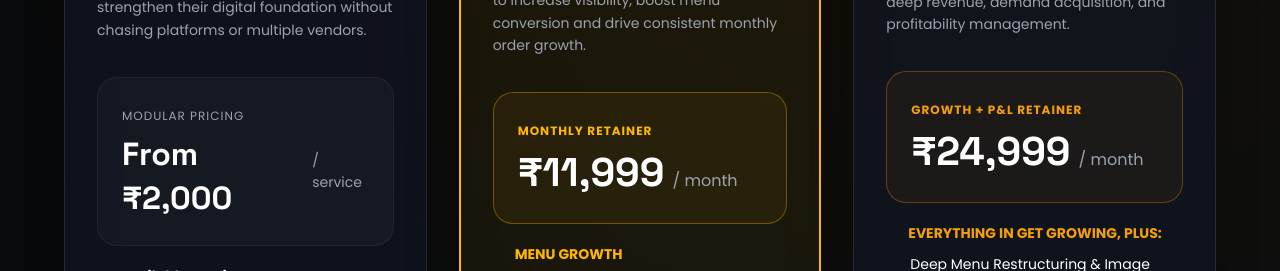
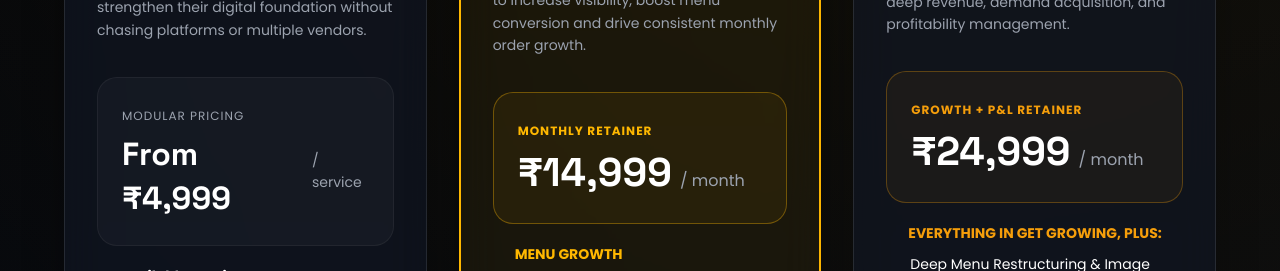
Before and after one commit to swavedooja/junoDigital, a React (Vite) app: page / in a window 1280 px wide. Shown: the part 9000-9271 px from the top of the page. Built offline with nearby package versions, Linux system fonts and the light colour scheme; some icons are missing.

Commit message:
Update pricing to ₹4,999 per service and ₹14,999 per month

```diff
--- a/src/components/ContactSection.tsx
+++ b/src/components/ContactSection.tsx
@@ -258,8 +258,8 @@ const ContactSection: React.FC = () => {
                       required
                     >
                       <MenuItem value="Talk to Juno">Talk to Juno (General Consultation)</MenuItem>
-                      <MenuItem value="Get Online Plan">01 — Get Online (One-Time Setup from ₹2,000)</MenuItem>
-                      <MenuItem value="Get Growing Plan">02 — Get Growing (Monthly Plan ₹11,999/mo)</MenuItem>
+                      <MenuItem value="Get Online Plan">01 — Get Online (One-Time Setup from ₹4,999)</MenuItem>
+                      <MenuItem value="Get Growing Plan">02 — Get Growing (Monthly Plan ₹14,999/mo)</MenuItem>
                       <MenuItem value="Get Ahead Plan">03 — Get Ahead (Growth + P&L Plan ₹24,999/mo)</MenuItem>
                       <MenuItem value="Get a Growth Assessment">Get a Free Growth Assessment</MenuItem>
                       <MenuItem value="General Inquiry">General Inquiry</MenuItem>
--- a/src/components/PackagesSection.tsx
+++ b/src/components/PackagesSection.tsx
@@ -166,7 +166,7 @@ const oneTimeServices = [
 
 const comparisonData = [
   { feature: 'Model', getOnline: 'One-time', getGrowing: 'Monthly', getAhead: 'Monthly', isText: true },
-  { feature: 'Price', getOnline: 'From ₹2,000', getGrowing: '₹11,999', getAhead: '₹24,999', isPrice: true },
+  { feature: 'Price', getOnline: 'From ₹4,999', getGrowing: '₹14,999', getAhead: '₹24,999', isPrice: true },
   { feature: 'Platform onboarding', getOnline: true, getGrowing: false, getAhead: false },
   { feature: 'Food photography', getOnline: true, getGrowing: 'Optional', getAhead: 'Optional' },
   { feature: 'Menu setup', getOnline: true, getGrowing: true, getAhead: true },
@@ -381,7 +381,7 @@ const PackagesSection: React.FC = () => {
                     </Typography>
                     <Stack direction="row" alignItems="baseline" spacing={1} sx={{ mt: 0.5 }}>
                       <Typography variant="h3" sx={{ fontWeight: 800 }}>
-                        From ₹2,000
+                        From ₹4,999
                       </Typography>
                       <Typography variant="body2" color="text.secondary">
                         / service
@@ -493,7 +493,7 @@ const PackagesSection: React.FC = () => {
                     </Typography>
                     <Stack direction="row" alignItems="baseline" spacing={1} sx={{ mt: 0.5 }}>
                       <Typography variant="h2" sx={{ fontWeight: 800, color: 'text.primary' }}>
-                        ₹11,999
+                        ₹14,999
                       </Typography>
                       <Typography variant="body1" color="text.secondary">
                         / month
```
Also changed, not shown: 2 other files (tests, documents, lock files or other folders).
